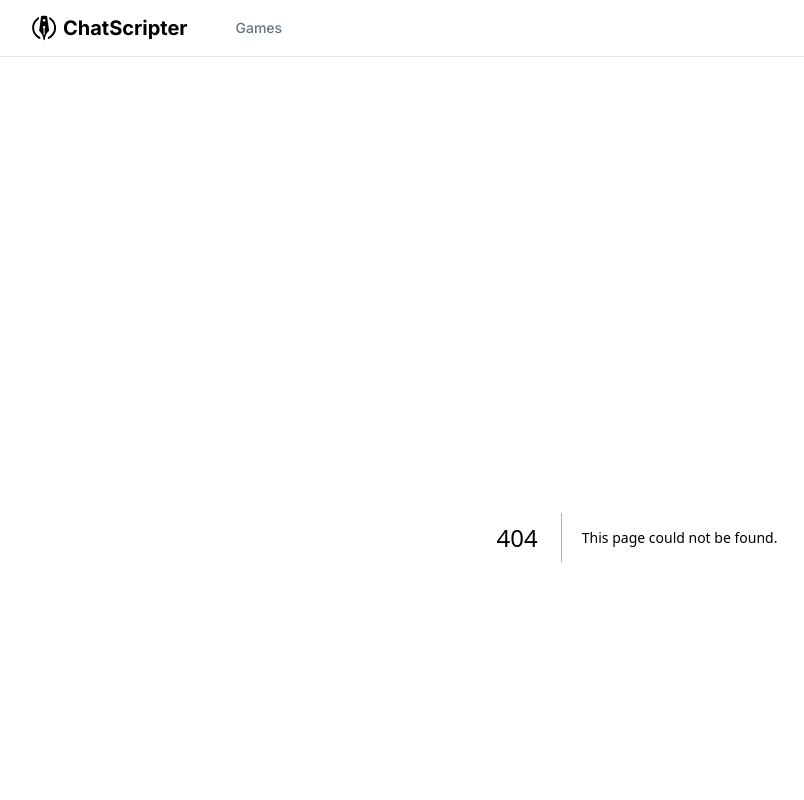
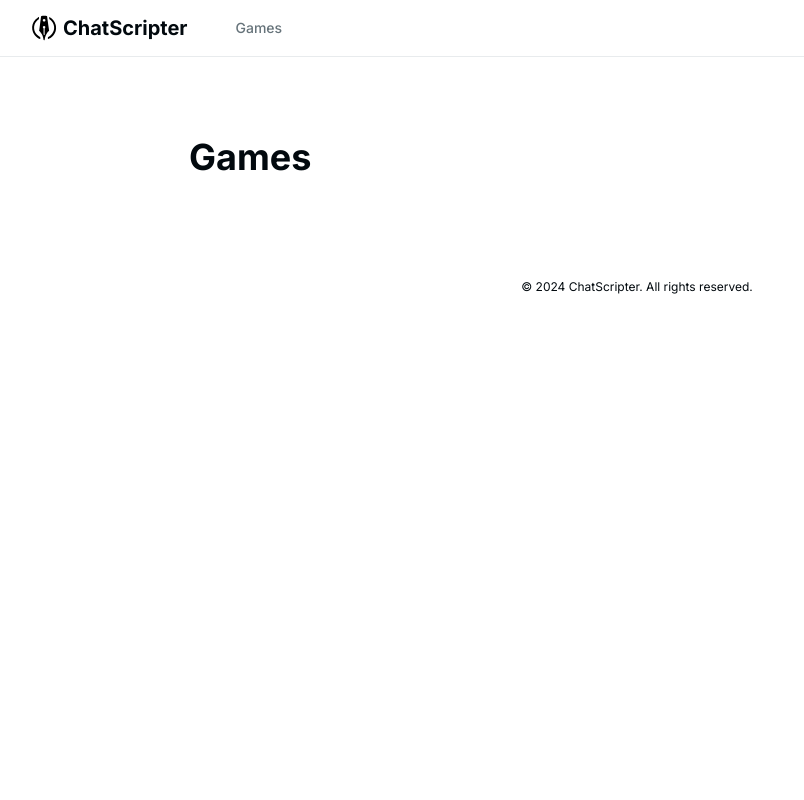
Before and after one commit to JIH-L/scenarios, a Next.js app: page /games in a window 1280 px wide. Before the commit this address had no page. Shown: the top 800 px of the page, without its empty margins (3-807 px from the left). Built offline with nearby package versions, Linux system fonts and the light colour scheme.

Commit message:
feat: add Games page

```diff
--- /dev/null
+++ b/src/app/games/page.tsx
@@ -0,0 +1,7 @@
+export default function GamesPage() {
+  return (
+    <>
+      <h1>Games</h1>
+    </>
+  );
+}
```
